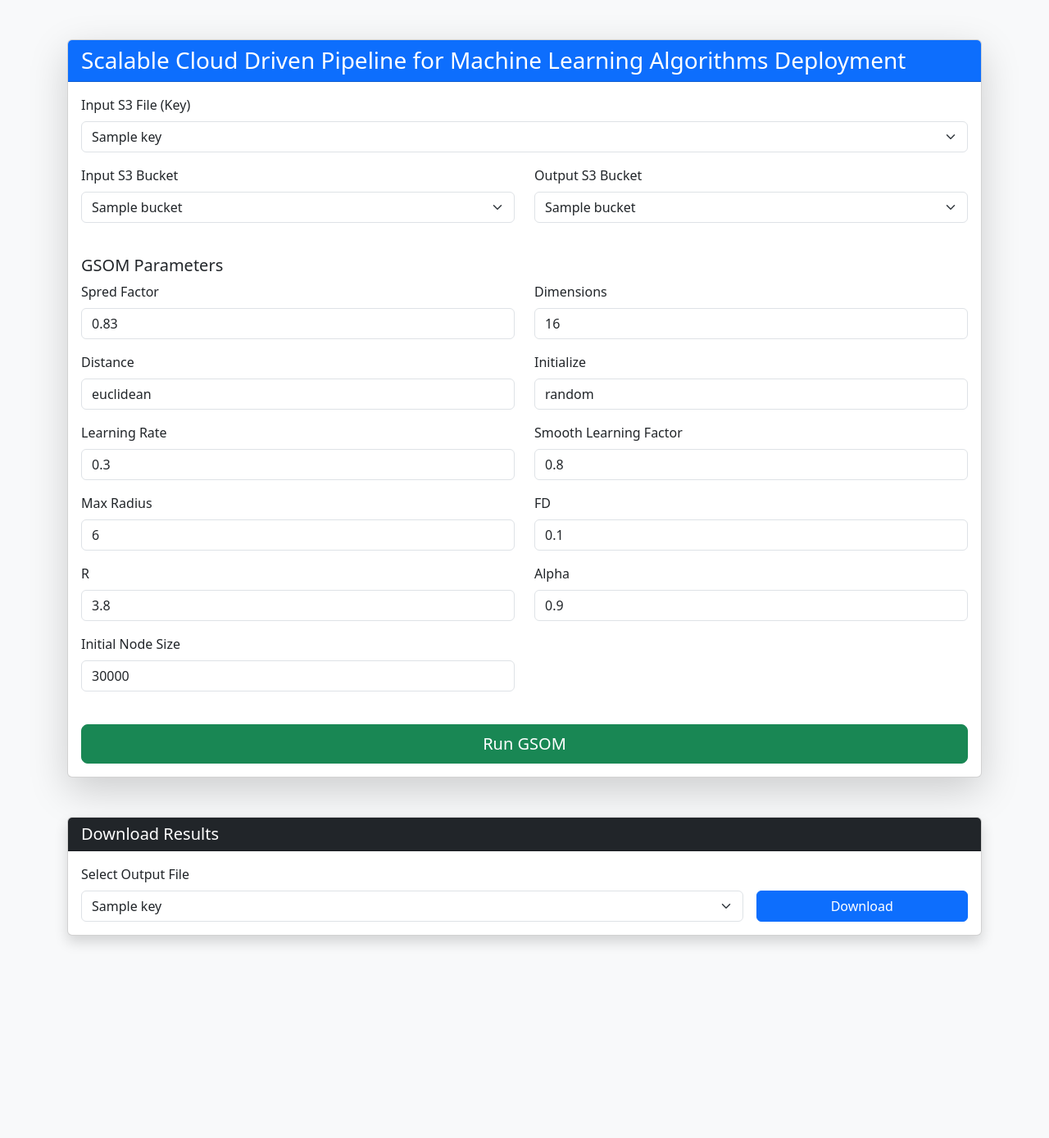
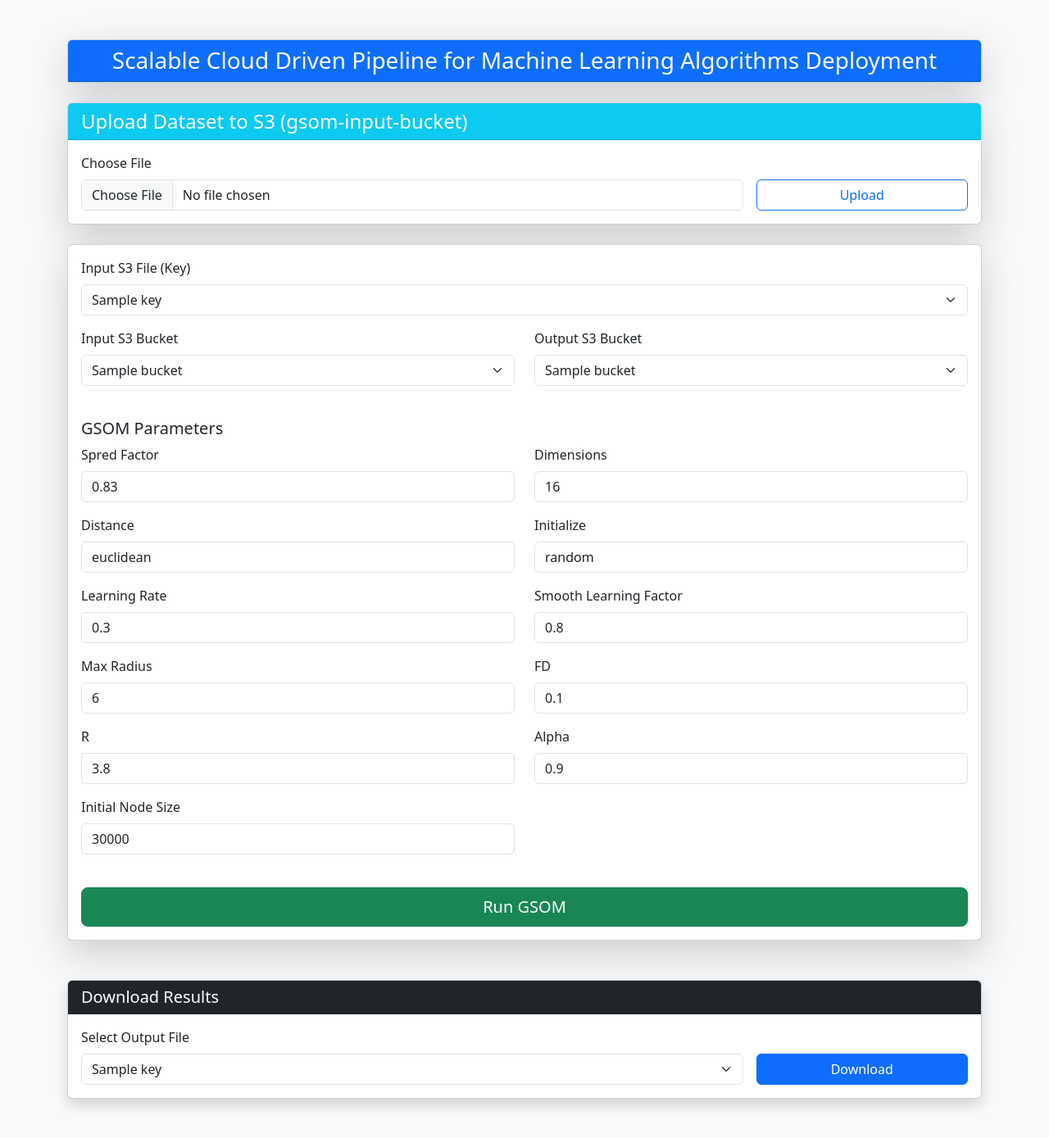
Before and after one commit to PubuduMahesh/GSOMCloudDeployment, a Flask app: template flask_app/templates/index.html in a window 1280 px wide. Shown: the whole page at 82% size. Before the commit the page ends 1153 px from the top, so only its background shows below. Run offline with Flask 2, Linux system fonts and the light colour scheme; the template is opened without the code that fills it: most values are stand-ins (such as "Sample title", 1, 10 or a date in 2020).

Commit message:
update webapp

```diff
--- a/flask_app/app.py
+++ b/flask_app/app.py
@@ -3,6 +3,7 @@ import boto3
 import json
 import os
 from io import BytesIO
+from werkzeug.utils import secure_filename
 
 app = Flask(__name__)
 app.secret_key = "gsom_secret"
@@ -91,3 +92,20 @@ def download_file():
         return send_file(file_stream, as_attachment=True, download_name=os.path.basename(key))
     except Exception as e:
         return f"Download failed: {e}", 500
+
+@app.route("/upload", methods=["POST"])
+def upload_file():
+    file = request.files.get("dataset_file")
+    if not file or file.filename == "":
+        flash("❌ No file selected for upload.", "danger")
+        return redirect(url_for("index"))
+
+    s3 = boto3.client("s3", region_name=REGION)
+    filename = secure_filename(file.filename)
+    try:
+        s3.upload_fileobj(file, INPUT_BUCKET, filename)
+        flash(f"✅ File '{filename}' uploaded successfully to S3.", "success")
+    except Exception as e:
+        flash(f"❌ Upload failed: {str(e)}", "danger")
+
+    return redirect(url_for("index"))
--- a/flask_app/templates/index.html
+++ b/flask_app/templates/index.html
@@ -8,12 +8,35 @@
 <body class="bg-light">
 
 <div class="container py-5">
-    <div class="card shadow-lg">
-        <div class="card-header bg-primary text-white">
+
+    <!-- Project Title Card -->
+    <div class="card shadow-lg mb-4">
+        <div class="card-header bg-primary text-white text-center">
             <h3 class="mb-0">Scalable Cloud Driven Pipeline for Machine Learning Algorithms Deployment</h3>
         </div>
+    </div>
+
+    <!-- Upload File Section -->
+    <div class="card shadow-lg mb-4">
+        <div class="card-header bg-info text-white">
+            <h4 class="mb-0">Upload Dataset to S3 (gsom-input-bucket)</h4>
+        </div>
         <div class="card-body">
+            <form method="POST" action="/upload" enctype="multipart/form-data" class="row g-3">
+                <div class="col-md-9">
+                    <label class="form-label">Choose File</label>
+                    <input type="file" name="dataset_file" class="form-control" required>
+                </div>
+                <div class="col-md-3 d-grid align-items-end">
+                    <button type="submit" class="btn btn-outline-primary">Upload</button>
+                </div>
+            </form>
+        </div>
+    </div>
 
+    <!-- Main Form Section -->
+    <div class="card shadow-lg">
+        <div class="card-body">
             <form method="POST">
                 <div class="mb-3">
                     <label class="form-label">Input S3 File (Key)</label>
@@ -74,6 +97,7 @@
         </div>
     </div>
 
+    <!-- Download Results Section -->
     <div class="card mt-5 shadow">
         <div class="card-header bg-dark text-white">
             <h5 class="mb-0">Download Results</h5>
```
